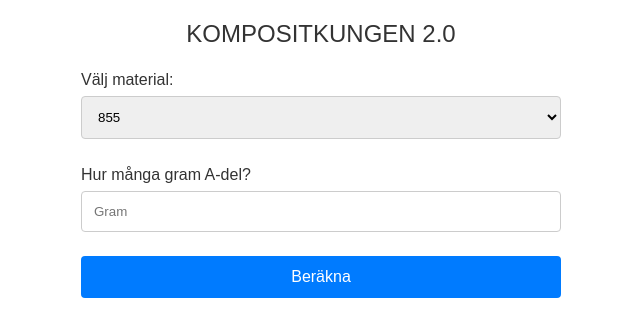
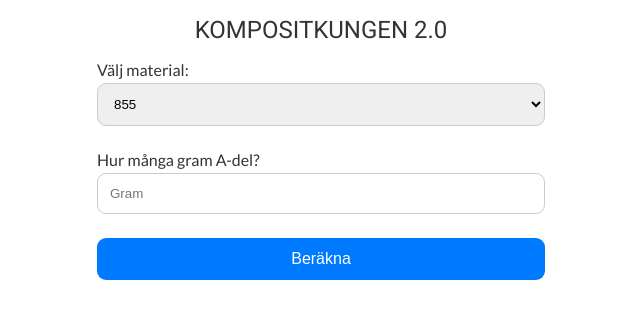
Before and after one commit to Holger-Andersson/calculate_mixture, a plain HTML site: page Mixture/index.html in a window 1280 px wide. Shown: the whole page, without its empty margins (319-959 px from the left). Drawn offline with Linux system fonts and the light colour scheme.

Commit message:
rensat överflöd och viewproblem

```diff
--- a/Mixture/index.html
+++ b/Mixture/index.html
@@ -4,6 +4,9 @@
   <meta charset="UTF-8">
   <meta name="viewport" content="width=device-width, initial-scale=1.0">
   <title>KOMPOSITKUNGEN 2.0</title>
+  <link rel="preconnect" href="https://fonts.googleapis.com">
+<link rel="preconnect" href="https://fonts.gstatic.com" crossorigin>
+<link href="https://fonts.googleapis.com/css2?family=Lato:ital,wght@0,100;0,300;0,400;0,700;0,900;1,100;1,300;1,400;1,700;1,900&family=Roboto:ital,wght@0,100..900;1,100..900&display=swap" rel="stylesheet">
   <link rel="stylesheet" href="style.css">
 </head>
 <body>
--- a/Mixture/style.css
+++ b/Mixture/style.css
@@ -1,59 +1,55 @@
-/* Grundinställningar */
-*,
-*::before,
-*::after {
+* {
+  margin: 0;
+  padding: 0;
   box-sizing: border-box;
 }
 
-body {
-  margin: 0;
-  padding: 16px;
-  font-family: Arial, sans-serif;
+html, body {
+    font-family: roboto, Lato;
     background: #fff;
     color: #333;
-  line-height: 1.5;
 }
 
-/* Container centrerad med maxbredd för läsbarhet */
 .container {
+    width: 100%;
     max-width: 480px;
     margin: 0 auto;
+    padding: 16px;
   }
 
-/* Rubrik */
   header {
     font-size: 1.5rem;
     text-align: center;
     margin-bottom: 16px;
   }
 
-/* Formulärgrupper */
   .form-group {
     margin-bottom: 16px;
+    font-family: Lato;
+
   }
 
   label {
     display: block;
     margin-bottom: 4px;
     font-weight: 500;
+
   }
 
-/* Inputfält och select */
   input, select {
     width: 100%;
     padding: 12px;
+    border: 1px solid #ccc;
+    border-radius: 9px;
     margin-bottom: 8px;
-  border: 1px solid #ccc;
-  border-radius: 4px;
   }
 
-/* Knappar */
   button {
     width: 100%;
     padding: 12px;
     font-size: 1rem;
     border: none;
-  border-radius: 4px;
+    border-radius: 9px;
     background: #007BFF;
     color: #fff;
     cursor: pointer;
@@ -64,12 +60,10 @@ button:hover {
     background: #0056b3;
   }
 
-/* Resultatsektionen */
   .result {
     margin-top: 24px;
   }
 
-/* Enkel tabell för resultat */
   table {
     width: 100%;
     border-collapse: collapse;
```
Lines whose indentation alone changed are shown as unchanged.
